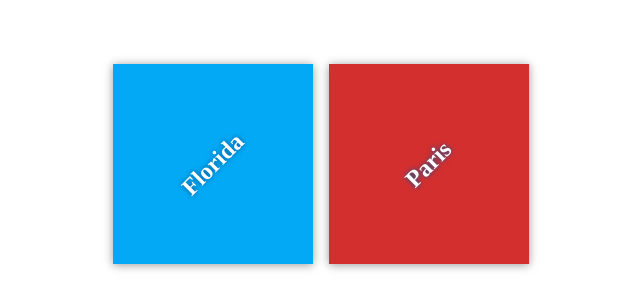
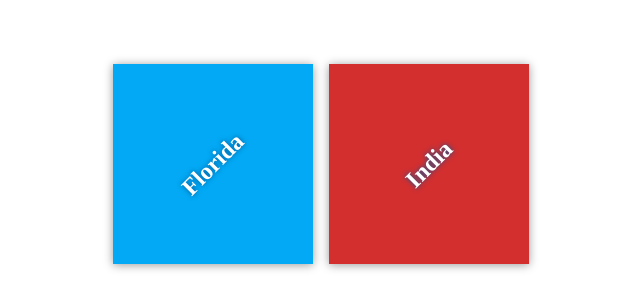
Before and after one commit to Hari5190/my-travel-plans, a plain HTML site: page index.html in a window 1280 px wide. Shown: the part 236-544 px from the top of the page, 319-959 px from the left. Drawn offline with Linux system fonts and the light colour scheme.

Commit message:
Changing Country name

```diff
--- a/index.html
+++ b/index.html
@@ -15,7 +15,7 @@
             </div>
 
             <div class="destination" id="paris">
-                <h2>Paris</h2>
+                <h2>India</h2>
             </div>
         </div>
     </div>
```
